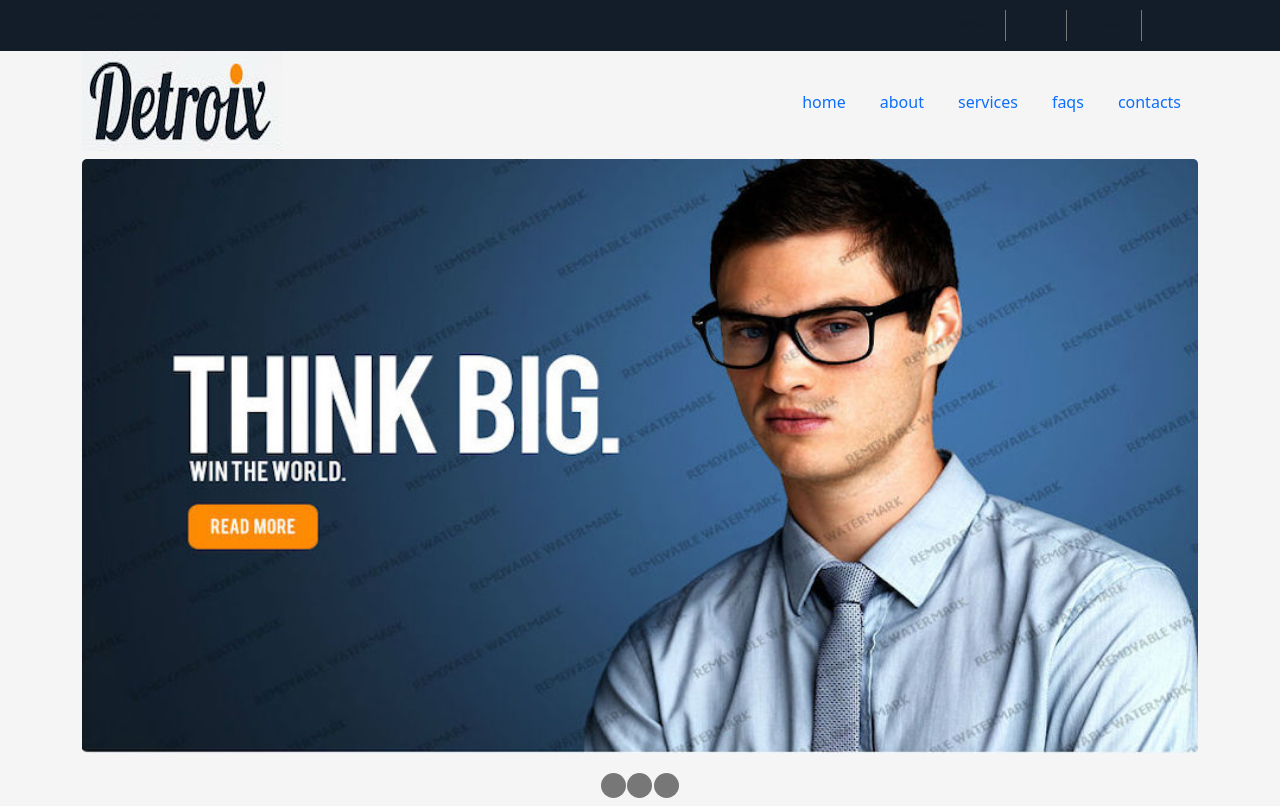
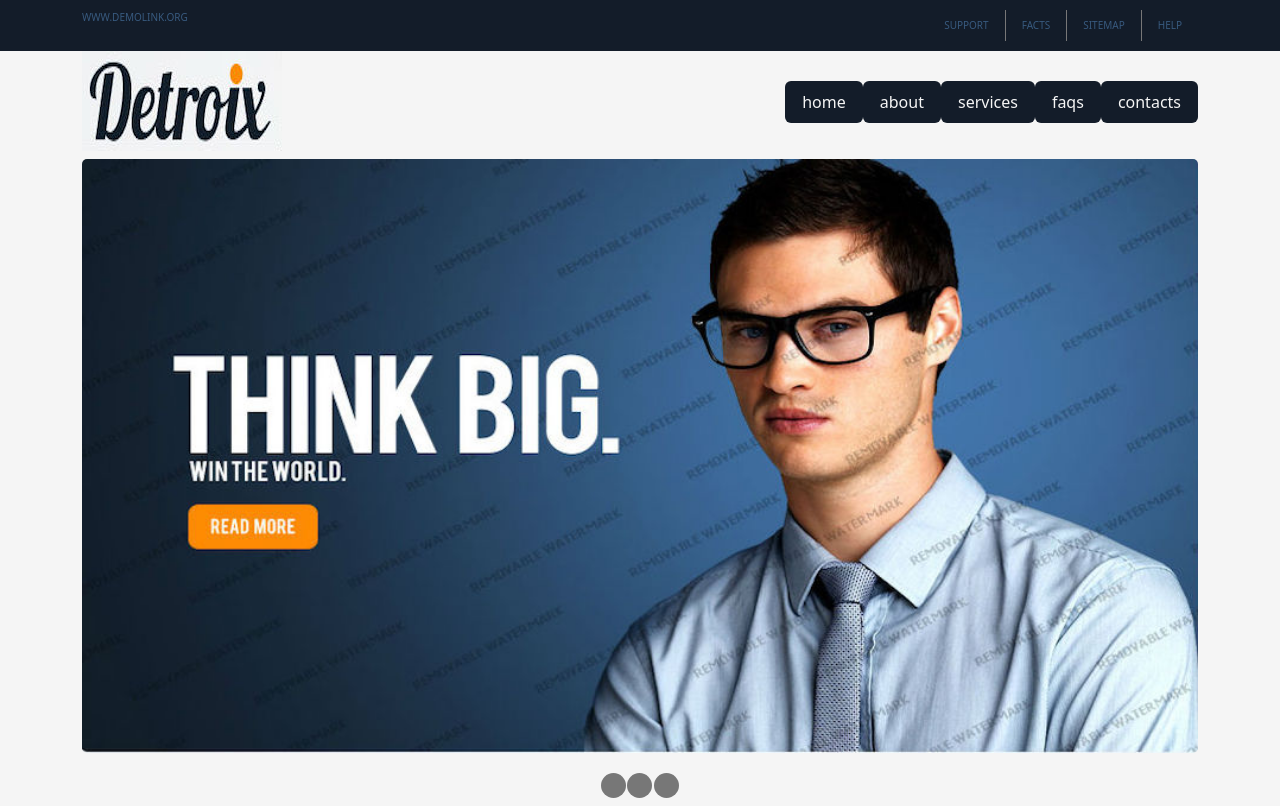
Before and after one commit to warhammer4/detroixBootstrap, a plain HTML site: page index.html in a window 1280 px wide. Shown: the top 806 px of the page. Drawn offline with nearby package versions, Linux system fonts and the light colour scheme.

Commit message:
style changes

```diff
--- a/css/style.css
+++ b/css/style.css
@@ -14,7 +14,7 @@ body{
     padding: 10px 0;
 }
 .topheader a {
-    color: #131c29;
+    color: #385a7f;
     font-size: 10px;
     text-decoration: none;
     text-transform: uppercase;
@@ -34,6 +34,10 @@ body{
 }
 .bottom-nav{
     padding-top: 30px;
+}
+.nav-link{
+    color: #f5f5f5;
+    background-color: var(--primColor);
 }
 .bottom-nav-link {
     margin:0 30px;
@@ -115,6 +119,7 @@ body{
 .footer-content {
     position: relative;
     height: 60vh;
+    color: #f5f5f5;
     /* border: 1px solid red; */
 }
 .footer-content .more-btn{
```
